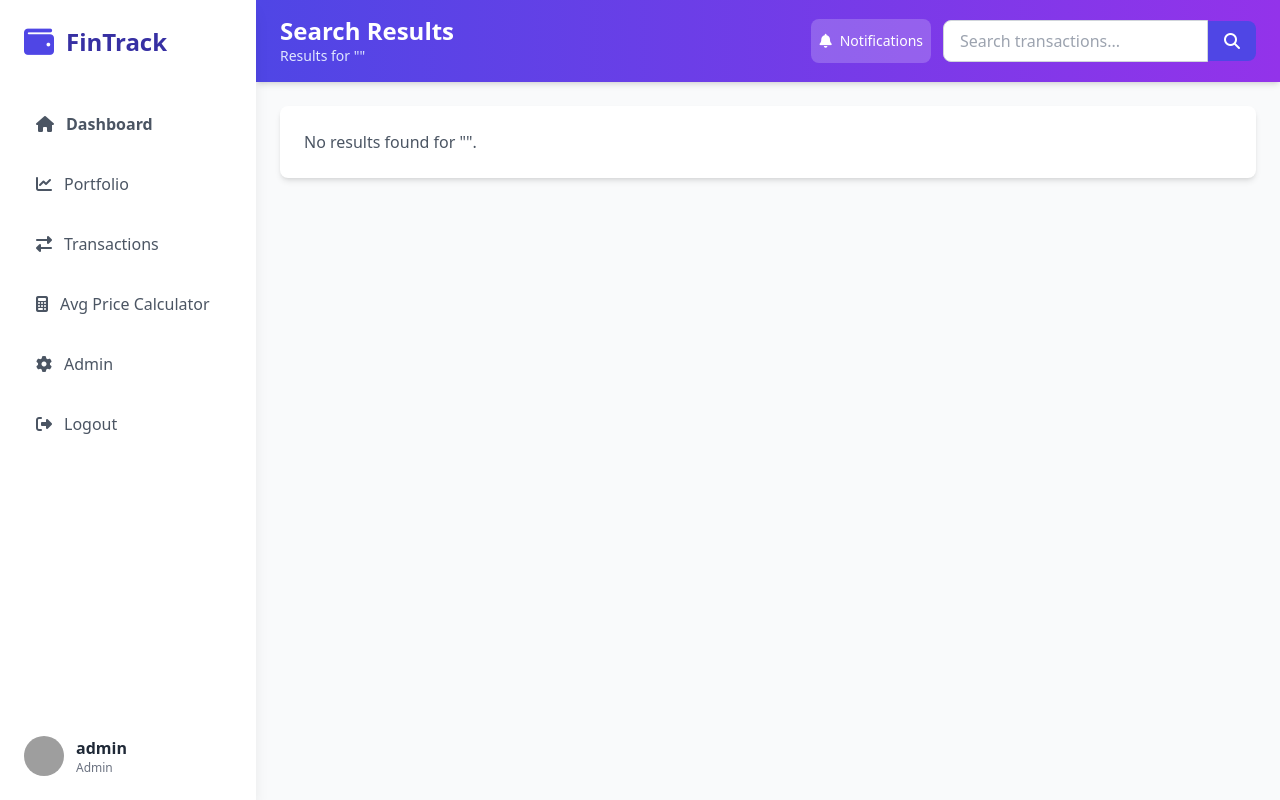
After one commit to ashishkekan/FinTrack, a Django app: page /search/ in a window 1280 px wide. The commit adds this page. Run offline with Django 4.2, Linux system fonts and the light colour scheme; a user stored in the database is signed in; some libraries are stand-ins or nearby versions; grey boxes are pictures that could not be loaded.

Commit message:
Add search features

```diff
--- a/stocks/templates/base.html
+++ b/stocks/templates/base.html
@@ -63,10 +63,13 @@
                         <i class="fas fa-bell"></i>
                         <span class="hidden md:inline">Notifications</span>
                     </button>
-                    <button class="flex items-center gap-2 px-3 py-2 bg-white/20 hover:bg-white/30 hover:bg-blue-600 rounded-lg transition text-sm">
-                        <i class="fas fa-search"></i>
-                        <span class="hidden md:inline">Search</span>
-                    </button>
+                    <form method="get" action="{% url 'search_transactions' %}" class="flex items-center mt-4 md:mt-0">
+                        <input type="text" name="q" placeholder="Search transactions..." value="{{ request.GET.q }}"
+                               class="px-4 py-2 rounded-l-lg border border-gray-300 focus:outline-none focus:ring-2 focus:ring-indigo-400 text-black">
+                        <button type="submit" class="bg-indigo-600 text-white px-4 py-2 rounded-r-lg hover:bg-indigo-700">
+                            <i class="fas fa-search"></i>
+                        </button>
+                    </form>
                 </div>
             </div>
         </header>
--- /dev/null
+++ b/stocks/templates/search_results.html
@@ -0,0 +1,27 @@
+{% extends "base.html" %}
+
+{% block title %}Search Results{% endblock %}
+{% block header_title %}Search Results{% endblock %}
+{% block header_subtitle %}Results for "{{ query }}"{% endblock %}
+
+{% block content %}
+<div class="bg-white shadow-md rounded-lg p-6">
+    {% if transactions %}
+        <h2 class="text-xl font-bold mb-4">Found {{ transactions|length }} result{{ transactions|length|pluralize }}</h2>
+        <div class="space-y-4">
+            {% for trans in transactions %}
+                <div class="p-4 border rounded-md hover:bg-gray-50 transition">
+                    <p><strong>User:</strong> {{ trans.user.username }}</p>
+                    <p><strong>Stock:</strong> {{ trans.stock_symbol }}</p>
+                    <p><strong>Type:</strong> {{ trans.transaction_type }}</p>
+                    <p><strong>Qty:</strong> {{ trans.quantity }}</p>
+                    <p><strong>Price/Share:</strong> ₹{{ trans.price_per_share }}</p>
+                    <p><strong>Date:</strong> {{ trans.transaction_date|date:"M d, Y H:i" }}</p>
+                </div>
+            {% endfor %}
+        </div>
+    {% else %}
+        <p class="text-gray-600">No results found for "<strong>{{ query }}</strong>".</p>
+    {% endif %}
+</div>
+{% endblock %}
--- a/stocks/urls.py
+++ b/stocks/urls.py
@@ -10,4 +10,5 @@ urlpatterns = [
     path("logout/", views.user_logout, name="logout"),
     path("signup/", views.signup, name="signup"),
     path("calculator/", views.avg_price_calculator, name="avg_price_calculator"),
+    path("search/", views.search_transactions, name="search_transactions"),
 ]
--- a/stocks/views.py
+++ b/stocks/views.py
@@ -6,7 +6,7 @@ from django.contrib.auth import authenticate, login, logout
 from django.contrib.auth.decorators import login_required
 from django.contrib.auth.models import User
 from django.core.paginator import Paginator
-from django.db.models import F
+from django.db.models import F, Q
 from django.shortcuts import redirect, render
 
 from stocks.forms import (
@@ -335,3 +335,25 @@ def avg_price_calculator(request):
             "stock_symbol": stock_symbol,
         },
     )
+
+
+@login_required
+def search_transactions(request):
+    query = request.GET.get("q", "").strip()
+    transactions = []
+
+    if query:
+        transactions = StockTransaction.objects.filter(
+            Q(user__username__icontains=query)
+            | Q(stock_symbol__icontains=query)
+            | Q(transaction_type__icontains=query)
+            | Q(quantity__icontains=query)
+            | Q(price_per_share__icontains=query)
+            | Q(transaction_date__icontains=query)
+        ).order_by("-transaction_date")
+
+    context = {
+        "transactions": transactions,
+        "query": query,
+    }
+    return render(request, "search_results.html", context)
```
